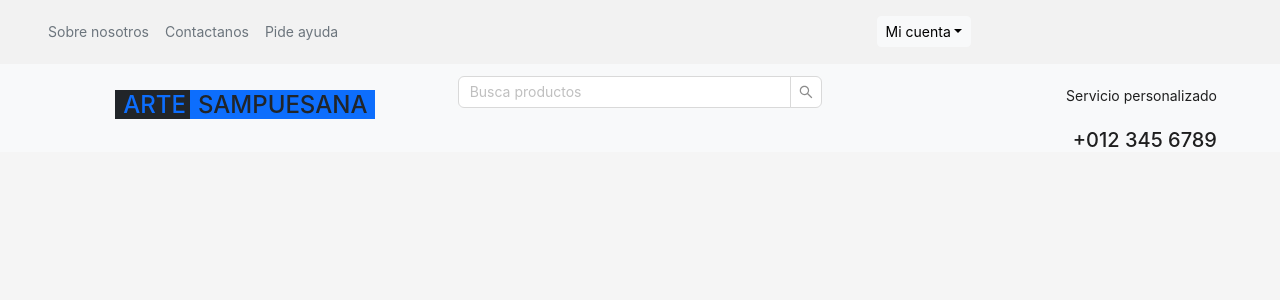
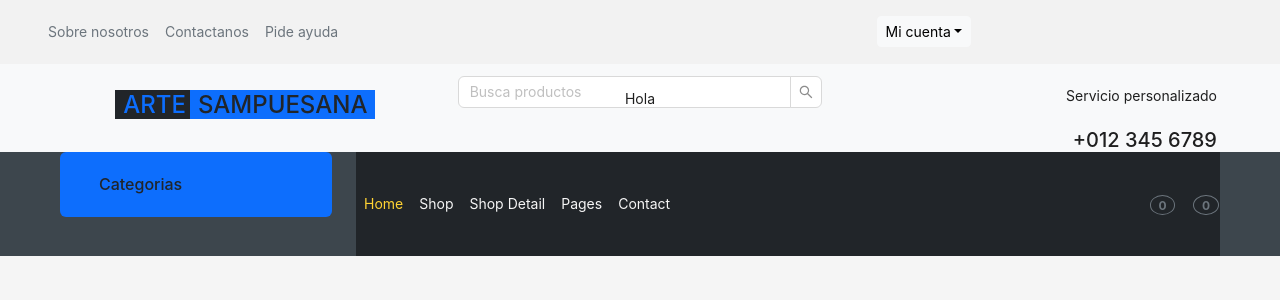
Before and after one commit to LeinerViloria/arte-sampuesana, a React (Create React App) app in the folder frontend/: page / in a window 1280 px wide. Shown: the top 300 px of the page. Built offline with nearby package versions, Linux system fonts and the light colour scheme; a small style sheet from the web is missing.

Commit message:
se debe ajustar el nav menu

```diff
--- a/frontend/src/Home/Home.tsx
+++ b/frontend/src/Home/Home.tsx
@@ -3,7 +3,7 @@ import React from 'react';
 function Home()
 {
     return (
-        <p></p>
+        <p>Hola</p>
     );
 }
 
--- /dev/null
+++ b/frontend/src/ProjectHeader/NavBar/Menu/NavMenu.tsx
@@ -0,0 +1,54 @@
+import React, { Component } from 'react';
+import { CaretDownOutlined, CaretUpOutlined } from '@ant-design/icons';
+import { useState } from "react";
+
+class NavMenu extends Component {
+    constructor(props: any) {
+        super(props);
+        this.state = {
+            expanded: false
+        };
+    }
+
+    toggleIsExpanded = () => {
+
+    };
+    render() {
+        return (
+            <React.Fragment>
+                <a className="btn d-flex align-items-center justify-content-between bg-primary w-100" data-toggle="collapse" onClick={this.toggleIsExpanded} style={{
+                    height: "65px", padding: "0 30px"
+                }}>
+                    <h6 className="text-dark m-0"><i className="fa fa-bars mr-2"></i>Categorias</h6>
+                    {/* {this.state.expanded ? <CaretUpOutlined /> : <CaretDownOutlined />} */}
+                </a>
+                <nav className="collapse position-absolute navbar navbar-vertical navbar-light align-items-start p-0 bg-light" id="navbar-vertical" style={{
+                    width: "calc(100% - 30px)",
+                    zIndex: 999
+                }}>
+                    <div className="navbar-nav w-100">
+                        <div className="nav-item dropdown dropright">
+                            <a href="#" className="nav-link dropdown-toggle" data-toggle="dropdown">Dresses <i className="fa fa-angle-right float-right mt-1"></i></a>
+                            <div className="dropdown-menu position-absolute rounded-0 border-0 m-0">
+                                <a href="" className="dropdown-item">Men's Dresses</a>
+                                <a href="" className="dropdown-item">Women's Dresses</a>
+                                <a href="" className="dropdown-item">Baby's Dresses</a>
+                            </div>
+                        </div>
+                        <a href="" className="nav-item nav-link">Shirts</a>
+                        <a href="" className="nav-item nav-link">Jeans</a>
+                        <a href="" className="nav-item nav-link">Swimwear</a>
+                        <a href="" className="nav-item nav-link">Sleepwear</a>
+                        <a href="" className="nav-item nav-link">Sportswear</a>
+                        <a href="" className="nav-item nav-link">Jumpsuits</a>
+                        <a href="" className="nav-item nav-link">Blazers</a>
+                        <a href="" className="nav-item nav-link">Jackets</a>
+                        <a href="" className="nav-item nav-link">Shoes</a>
+                    </div>
+                </nav>
+            </React.Fragment>
+        );
+    }
+}
+
+export default NavMenu;
--- a/frontend/src/ProjectHeader/NavBar/NavBar.tsx
+++ b/frontend/src/ProjectHeader/NavBar/NavBar.tsx
@@ -1,10 +1,56 @@
 import React, { Component } from 'react';
+import './NavBar.tsx.css';
+import NavMenu from './Menu/NavMenu';
 
 class NavBar extends Component {
     render() {
         return (
-            <div>
-
+            <div className="container-fluid nav-background mb-30">
+                <div className="row px-xl-5">
+                    <div className="col-lg-3 d-none d-lg-block">
+                        <NavMenu />
+                    </div>
+                    <div className="col-lg-9">
+                        <nav className="navbar navbar-expand-lg bg-dark navbar-dark py-3 py-lg-0 px-0">
+                            <a href="" className="text-decoration-none d-block d-lg-none">
+                                <span className="h1 text-uppercase text-dark bg-light px-2">Arte</span>
+                                <span className="h1 text-uppercase text-light bg-primary px-2 ml-n1">Sampuesana</span>
+                            </a>
+                            <button type="button" className="navbar-toggler" data-toggle="collapse" data-target="#navbarCollapse">
+                                <span className="navbar-toggler-icon"></span>
+                            </button>
+                            <div className="collapse navbar-collapse justify-content-between" id="navbarCollapse">
+                                <div className="navbar-nav mr-auto py-0">
+                                    <a href="index.html" className="nav-item nav-link active">Home</a>
+                                    <a href="shop.html" className="nav-item nav-link">Shop</a>
+                                    <a href="detail.html" className="nav-item nav-link">Shop Detail</a>
+                                    <div className="nav-item dropdown">
+                                        <a href="#" className="nav-link dropdown-toggle" data-toggle="dropdown">Pages <i className="fa fa-angle-down mt-1"></i></a>
+                                        <div className="dropdown-menu bg-primary rounded-0 border-0 m-0">
+                                            <a href="cart.html" className="dropdown-item">Shopping Cart</a>
+                                            <a href="checkout.html" className="dropdown-item">Checkout</a>
+                                        </div>
+                                    </div>
+                                    <a href="contact.html" className="nav-item nav-link">Contact</a>
+                                </div>
+                                <div className="navbar-nav ml-auto py-0 d-none d-lg-block">
+                                    <a href="" className="btn px-0">
+                                        <i className="fas fa-heart text-primary"></i>
+                                        <span className="badge text-secondary border border-secondary rounded-circle" style={{
+                                            paddingBottom: "2px"
+                                        }}>0</span>
+                                    </a>
+                                    <a href="" className="btn px-0 ml-3">
+                                        <i className="fas fa-shopping-cart text-primary"></i>
+                                        <span className="badge text-secondary border border-secondary rounded-circle" style={{
+                                            paddingBottom: "2px"
+                                        }}>0</span>
+                                    </a>
+                                </div>
+                            </div>
+                        </nav>
+                    </div>
+                </div>
             </div>
         );
     }
--- /dev/null
+++ b/frontend/src/ProjectHeader/NavBar/NavBar.tsx.css
@@ -0,0 +1,4 @@
+.nav-background
+{
+    background: #3d464d;
+}
```
Also changed, not shown: frontend/src/index.css.
